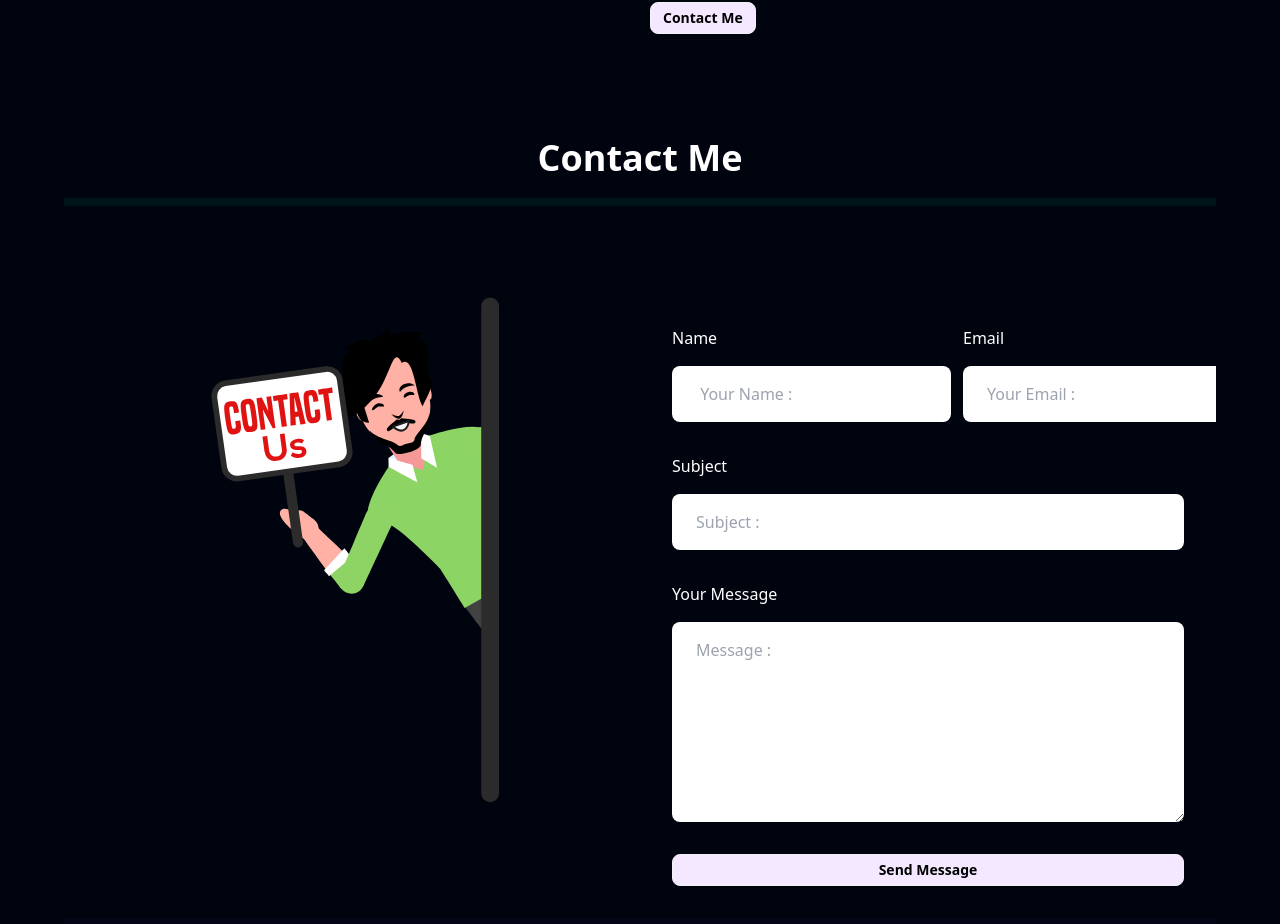
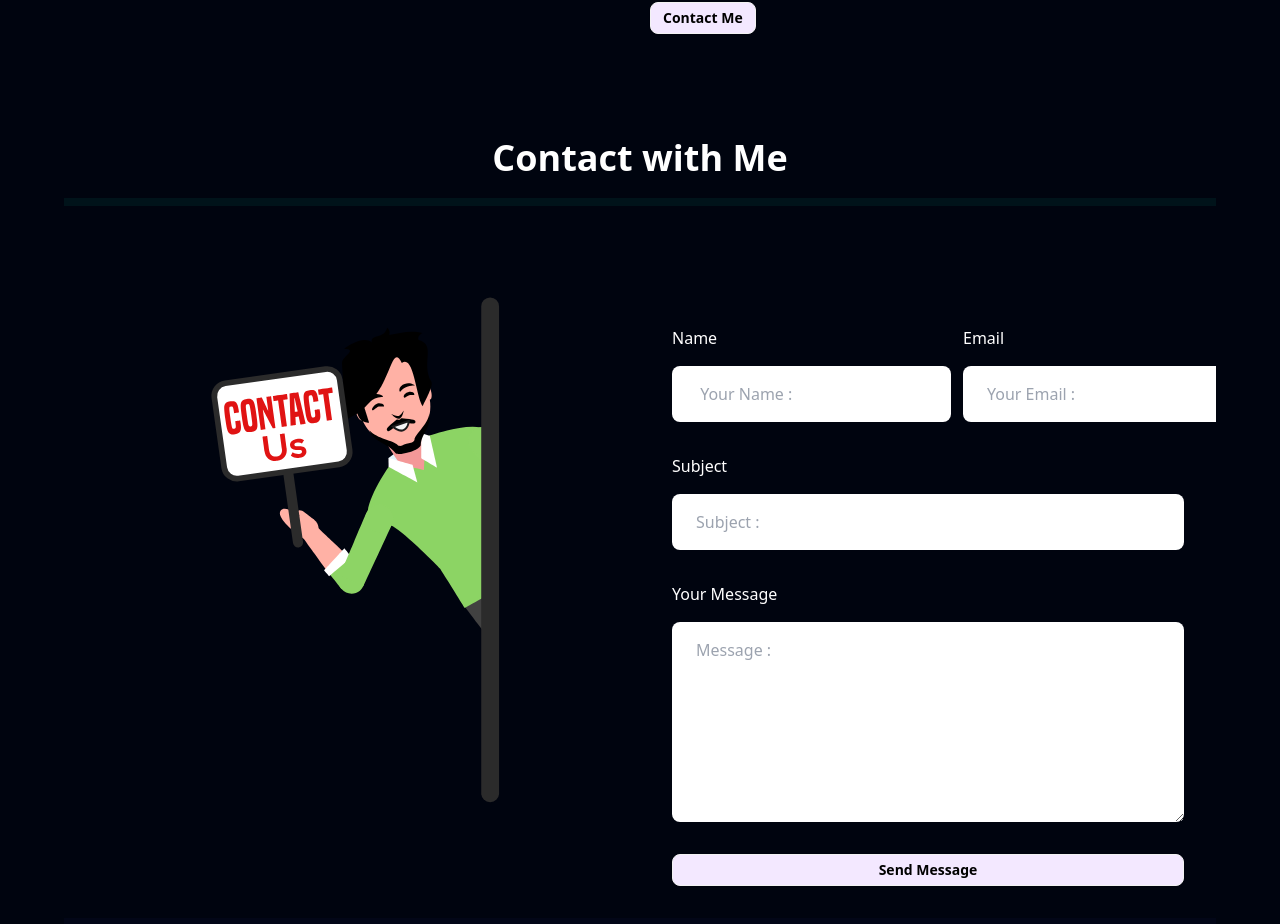
Before and after one commit to TauhidOSD/Protfolio, a React (Vite) app: page / in a window 1280 px wide. Shown: the part 2507-3431 px from the top of the page. Built offline with nearby package versions, Linux system fonts and the light colour scheme.

Commit message:
Update contact page

```diff
--- a/src/Pages/Contact/Contact.jsx
+++ b/src/Pages/Contact/Contact.jsx
@@ -24,7 +24,7 @@ const Contact = () => {
   return (
     <>
       <p className="text-4xl font-bold text-center text-white mb-5 mt-10">
-        Contact Me
+        Contact with Me
       </p>
       <h1 className="font-5xl font-poppins font-extrabold border-b-8  border-dimBlue text-white mb-10"></h1>
 
```
